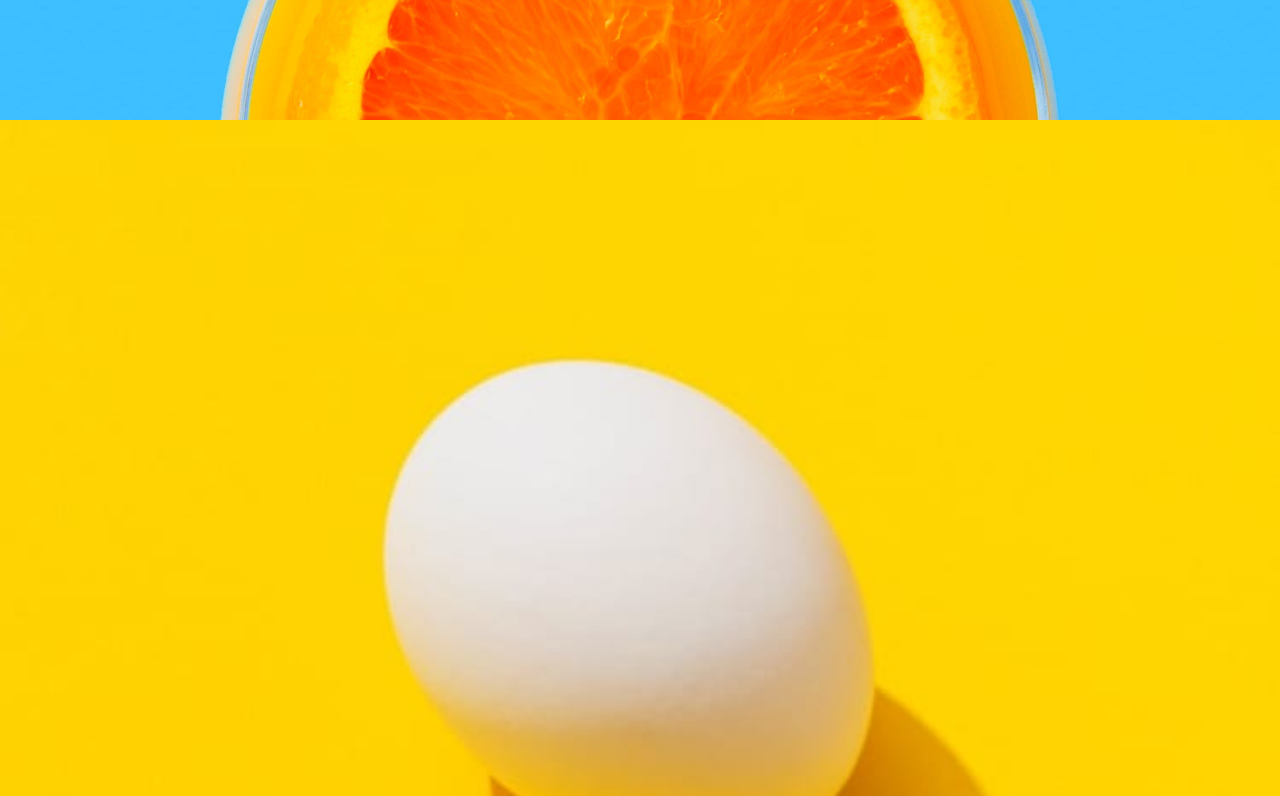
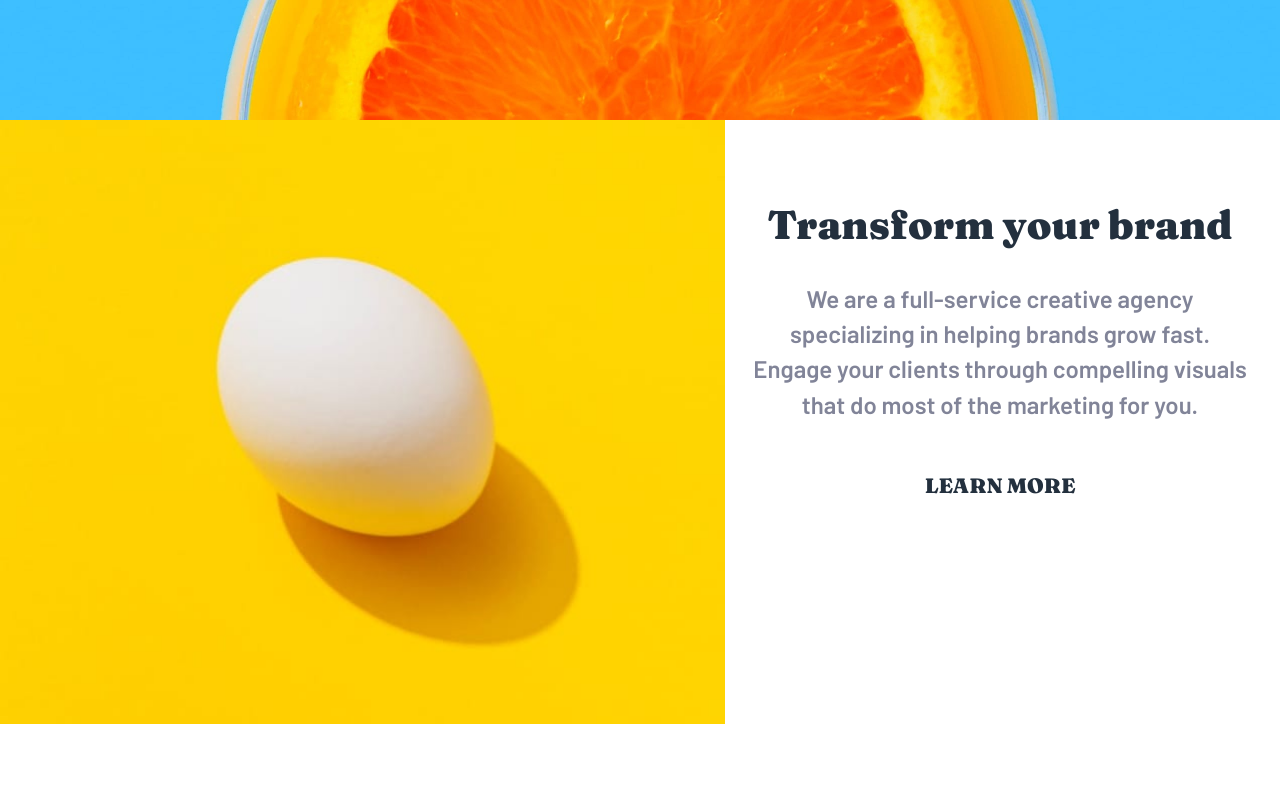
Before and after one commit to Refara08/sunnyside-landing-page, a plain HTML site: page index.html in a window 1280 px wide. Shown: the part 680-1476 px from the top of the page. After the commit the page ends 1408 px from the top, so only its background shows below. Drawn offline with Linux system fonts and the light colour scheme.

Commit message:
stuck on css flex, probably will change it to grid tomorrow. good job, me!

```diff
--- a/index.html
+++ b/index.html
@@ -55,11 +55,21 @@
       </div>
     </header>
     <section id="about">
-      <img
-        src="./images/mobile/image-transform.jpg"
-        alt=""
-        class="egg-mobile"
-      />
+      <div class="section-img egg-mobile">
+        <img src="./images/mobile/image-transform.jpg" alt="" />
+      </div>
+      <div class="section-img egg-desktop">
+        <img src="./images/desktop/image-transform.jpg" alt="" />
+      </div>
+      <div class="egg-caption section-caption">
+        <h2 class="section-title">Transform your brand</h2>
+        <p class="section-p">
+          We are a full-service creative agency specializing in helping brands
+          grow fast. Engage your clients through compelling visuals that do most
+          of the marketing for you.
+        </p>
+        <a href="#" class="btn-learn">Learn More</a>
+      </div>
     </section>
     <!-- About Services Projects Contact We are creatives Transform your brand We are
     a full-service creative agency specializing in helping brands grow fast.
--- a/style.css
+++ b/style.css
@@ -5,6 +5,7 @@
   --dark-desaturated-cyan: hsl(167, 40%, 24%);
   --dark-blue: hsl(198, 62%, 26%);
   --dark-moderate-cyan: hsl(168, 34%, 41%);
+  --header-color: #3ebfff;
 
   /* Neutral Color */
   --very-dark-desaturated-blue: hsl(212, 27%, 19%);
@@ -57,9 +58,62 @@ li {
 #nav-active-mobile {
   color: #000;
   font-family: var(--font-prime);
-  font-size: 0.9rem;
+  font-size: 1.2rem;
   text-transform: uppercase;
   background-color: var(--yellow);
+}
+
+/* Section Component */
+
+.section-caption {
+  text-align: center;
+  padding: 5rem 2rem;
+}
+
+.section-title {
+  font-family: var(--font-prime);
+  font-weight: 900;
+  font-size: 2.5rem;
+  color: var(--very-dark-desaturated-blue);
+  margin-bottom: 2rem;
+}
+
+.section-p {
+  color: var(--dark-grayish-blue);
+  font-weight: 600;
+  font-size: 1.5rem;
+  line-height: 2.2rem;
+  margin-bottom: 3.2rem;
+}
+
+.btn-learn {
+  display: inline-block;
+  cursor: pointer;
+  text-transform: uppercase;
+  font-family: var(--font-prime);
+  color: var(--very-dark-desaturated-blue);
+  font-weight: 900;
+  font-size: 1.3rem;
+  position: relative;
+}
+
+.btn-learn::after {
+  position: absolute;
+  content: "";
+  bottom: 0;
+  left: 0;
+  width: 120%;
+  height: 10px;
+  background-color: var(--soft-red);
+  transform: translate(-15px, 1px);
+  border-radius: 10px;
+  opacity: 0;
+  transition: opacity 300ms ease;
+  z-index: -1;
+}
+
+.btn-learn:hover::after {
+  opacity: 1;
 }
 
 /* # Header */
@@ -76,13 +130,16 @@ header {
 /* ## Navbar */
 
 nav {
+  position: fixed;
   display: flex;
   justify-content: space-between;
   align-items: center;
   min-height: 8vh;
   padding: 2rem;
-  position: sticky;
   top: 0;
+  background: rgba(266, 266, 266, 0%);
+  width: 100vw;
+  z-index: 2;
 }
 
 .nav-desktop {
@@ -96,7 +153,6 @@ nav {
   display: inline-block;
   padding: 1rem 1.5rem;
   margin: 0 0.5rem;
-  color: #fff;
   color: var(--white);
   font-size: 1.1rem;
   font-weight: 600;
@@ -129,7 +185,7 @@ nav {
 }
 
 .nav-mobile {
-  display: block;
+  display: none;
   flex: none;
   position: fixed;
   top: 45%;
@@ -140,6 +196,10 @@ nav {
   opacity: 0;
   transition: all 300ms ease;
   z-index: 1;
+  -webkit-box-shadow: 0px 20px 10px 3px rgba(0, 0, 0, 0.32),
+    -0px 20px 10px 3px rgba(0, 0, 0, 0.32);
+  box-shadow: 0px 20px 10px 3px rgba(0, 0, 0, 0.32),
+    -0px 20px 10px 3px rgba(0, 0, 0, 0.32);
 }
 
 .nav-mobile-active {
@@ -154,7 +214,7 @@ nav {
   align-items: center;
   height: 100%;
   background-color: var(--white);
-  padding: 5rem 0;
+  padding: 3rem 0;
   position: relative;
 }
 
@@ -176,12 +236,15 @@ nav {
   padding: 1.5rem 2rem;
   border-radius: 50px;
   font-weight: 700;
+  font-size: 1.5rem;
   transition: all 300ms ease;
 }
 
 .nav-mobile a:hover {
-  color: var(--white);
-  background-color: rgba(0, 0, 0, 40%);
+  color: #000;
+  border-bottom-left-radius: 0;
+  border-bottom-right-radius: 0;
+  border-bottom: 3px #000 solid;
 }
 
 /* ## Logo */
@@ -201,8 +264,10 @@ nav {
 /* ## Header Content */
 
 .header-content {
-  margin: 0 auto;
-  margin-top: 5rem;
+  position: absolute;
+  top: 50%;
+  left: 50%;
+  transform: translate(-50%, -50%);
   width: fit-content;
   text-align: center;
   padding: 0 2rem;
@@ -220,8 +285,21 @@ nav {
 
 /* # Section 1: About */
 
+#about {
+  display: flex;
+  flex-direction: column;
+}
+
 .egg-mobile {
+  display: block;
+}
+
+.egg-mobile img {
   width: 100%;
+}
+
+.egg-desktop {
+  display: none;
 }
 
 /* # Media Querries */
@@ -243,4 +321,32 @@ nav {
   .nav-mobile {
     display: none;
   }
+
+  /* # Section 1: About desktop */
+
+  #about {
+    display: flex;
+    flex-direction: row;
+  }
+
+  .egg-mobile {
+    display: none;
+  }
+
+  .egg-desktop {
+    display: block;
+  }
+
+  .egg-desktop img {
+    height: 100%;
+  }
 }
+
+/*
+
+kayaknya section about sampe service mending pake grid aja dah
+ribet banget kayaknya kalo pake flexbox mah
+dicoba lagi besok yak
+direboot aja semua codingnya. good one gem. you did great!
+
+*/
```
